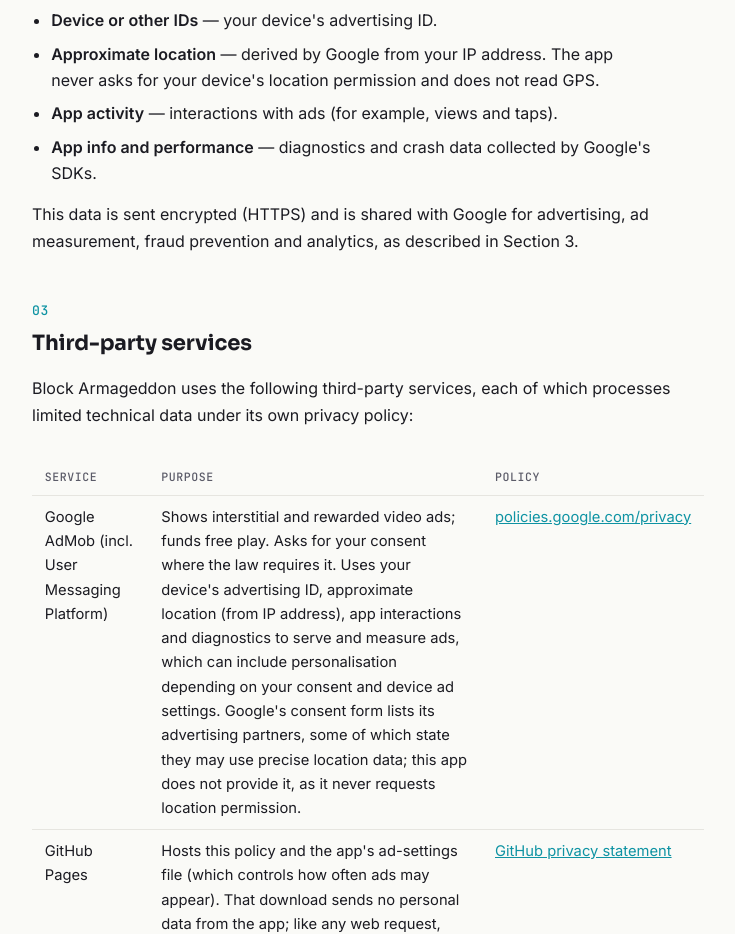
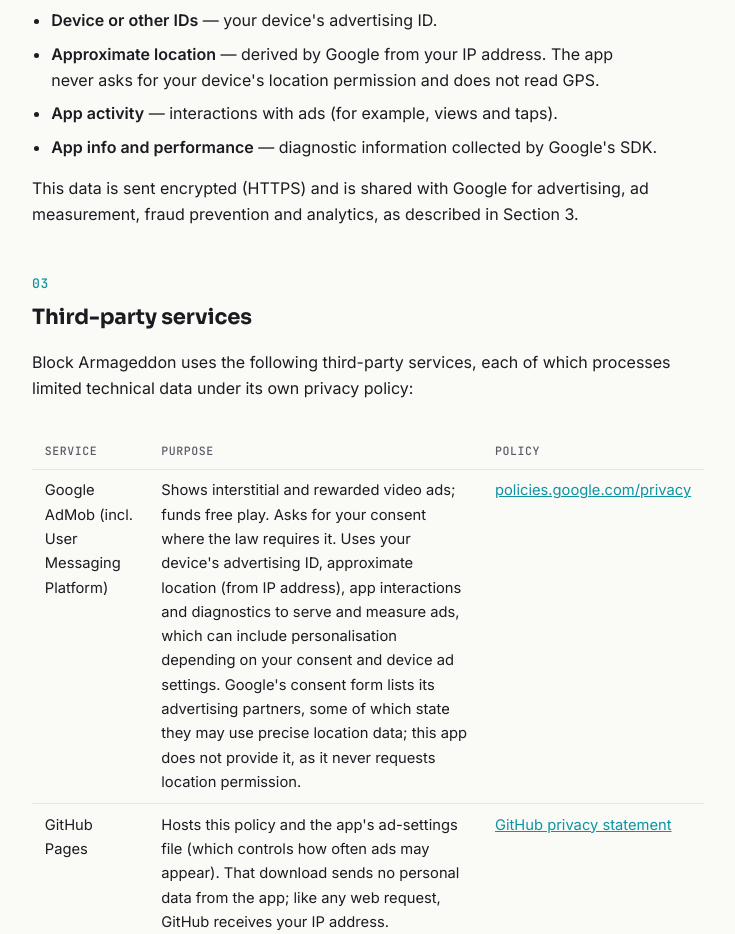
Before and after one commit to cherman95/block-amageddon-privacy, a plain HTML site: page index.html in a window 1280 px wide. Shown: the part 1280-2214 px from the top of the page, without its empty margins (272-1007 px from the left). Drawn offline with Linux system fonts and the light colour scheme.

Commit message:
Policy: diagnostics wording matches the Data safety form
Co-Authored-By: Claude Opus 5.5 <noreply@anthropic.com>

```diff
--- a/index.html
+++ b/index.html
@@ -213,7 +213,7 @@
       <li><b>Device or other IDs</b> &mdash; your device's advertising ID.</li>
       <li><b>Approximate location</b> &mdash; derived by Google from your IP address. The app never asks for your device's location permission and does not read GPS.</li>
       <li><b>App activity</b> &mdash; interactions with ads (for example, views and taps).</li>
-      <li><b>App info and performance</b> &mdash; diagnostics and crash data collected by Google's SDKs.</li>
+      <li><b>App info and performance</b> &mdash; diagnostic information collected by Google's SDK.</li>
     </ul>
     <p>This data is sent encrypted (HTTPS) and is shared with Google for advertising, ad measurement, fraud prevention and analytics, as described in Section 3.</p>
   </section>
```
